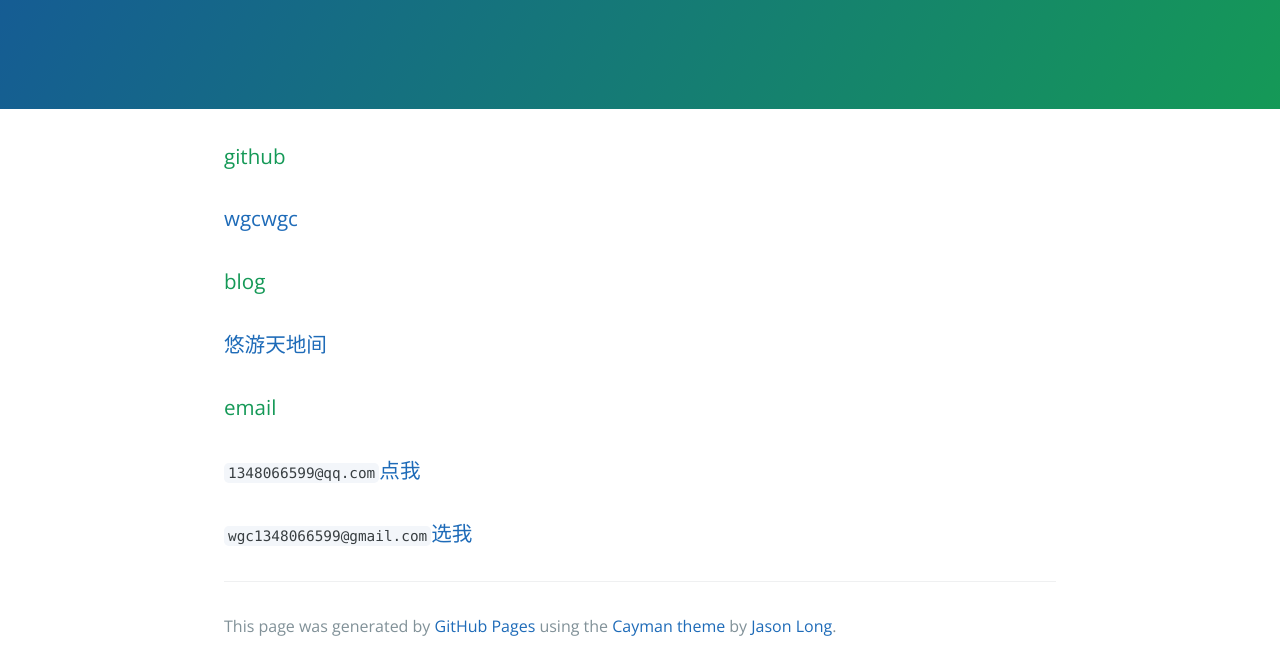
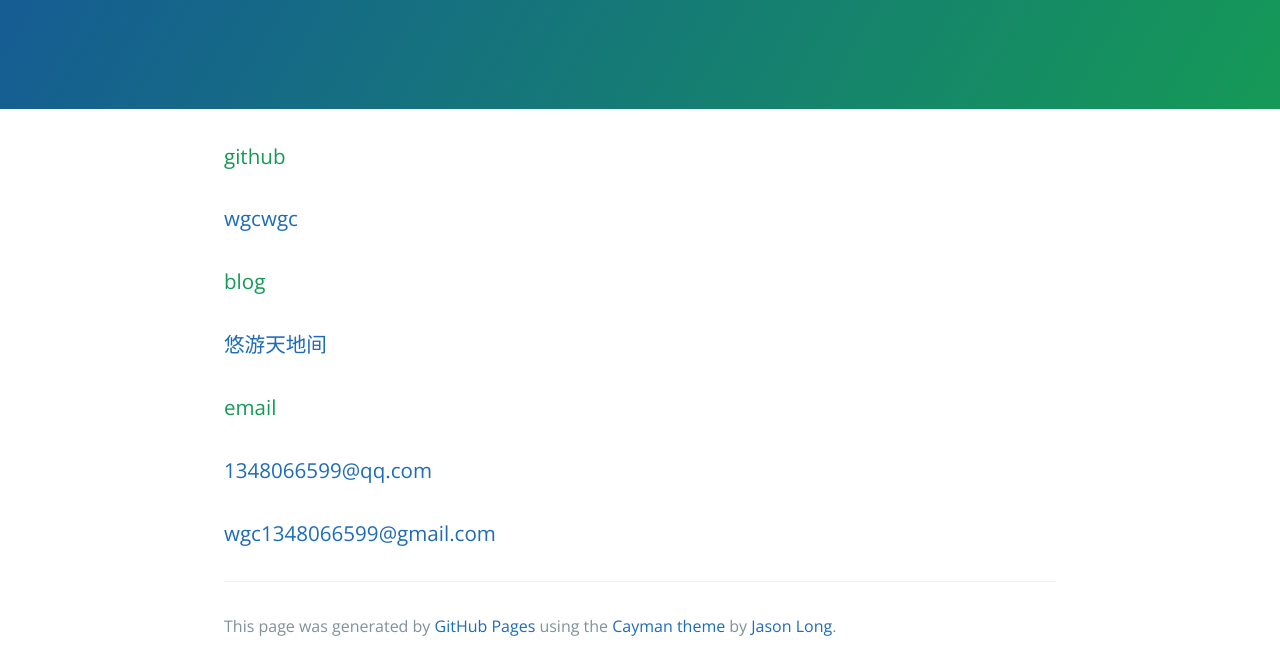
Before and after one commit to wgcwgc/wgcwgc.github.io, a plain HTML site: page index.html in a window 1280 px wide. Shown: the part 208-878 px from the top of the page. Drawn offline with nearby package versions, Linux system fonts and the light colour scheme.

Commit message:
Replace master branch with page content via GitHub

```diff
--- a/index.html
+++ b/index.html
@@ -34,11 +34,11 @@
 <a id="email" class="anchor" href="#email" aria-hidden="true"><span aria-hidden="true" class="octicon octicon-link"></span></a>email</h3>
 
 <h3>
-<a id="1348066599qqcom点我" class="anchor" href="#1348066599qqcom%E7%82%B9%E6%88%91" aria-hidden="true"><span aria-hidden="true" class="octicon octicon-link"></span></a><code>1348066599@qq.com</code><a href="https://mail.qq.com/">点我</a>
+<a id="1348066599qqcom" class="anchor" href="#1348066599qqcom" aria-hidden="true"><span aria-hidden="true" class="octicon octicon-link"></span></a><a href="https://mail.qq.com/">1348066599@qq.com</a>
 </h3>
 
 <h3>
-<a id="wgc1348066599gmailcom选我" class="anchor" href="#wgc1348066599gmailcom%E9%80%89%E6%88%91" aria-hidden="true"><span aria-hidden="true" class="octicon octicon-link"></span></a><code>wgc1348066599@gmail.com</code><a href="http://gmail.google.com/">选我</a>
+<a id="wgc1348066599gmailcom" class="anchor" href="#wgc1348066599gmailcom" aria-hidden="true"><span aria-hidden="true" class="octicon octicon-link"></span></a><a href="http://gmail.google.com/">wgc1348066599@gmail.com</a>
 </h3>
 
       <footer class="site-footer">
--- a/params.json
+++ b/params.json
@@ -1,6 +1,6 @@
 {
   "name": "悠游天地间",
   "tagline": "间地天游悠",
-  "body": "\r\n###\r\n###\r\n### github\r\n###       [wgcwgc](https://github.com/wgcwgc)\r\n### blog\r\n###       [悠游天地间](http://www.cnblogs.com/jeff-wgc/)\r\n### email\r\n###       `1348066599@qq.com`[点我](https://mail.qq.com/)\r\n###       `wgc1348066599@gmail.com`[选我](http://gmail.google.com/)\r\n       \r\n",
+  "body": "\r\n###\r\n###\r\n### github\r\n###       [wgcwgc](https://github.com/wgcwgc)\r\n### blog\r\n###       [悠游天地间](http://www.cnblogs.com/jeff-wgc/)\r\n### email\r\n###       [1348066599@qq.com](https://mail.qq.com/)\r\n###       [wgc1348066599@gmail.com](http://gmail.google.com/)\r\n       \r\n",
   "note": "Don't delete this file! It's used internally to help with page regeneration."
 }
```
